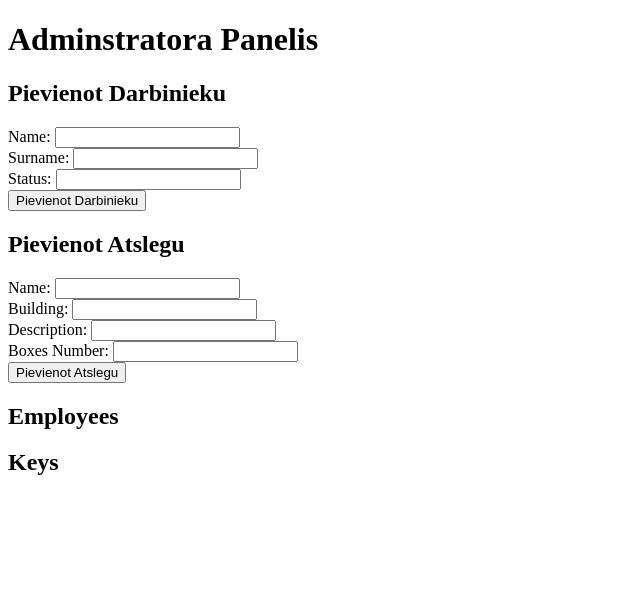
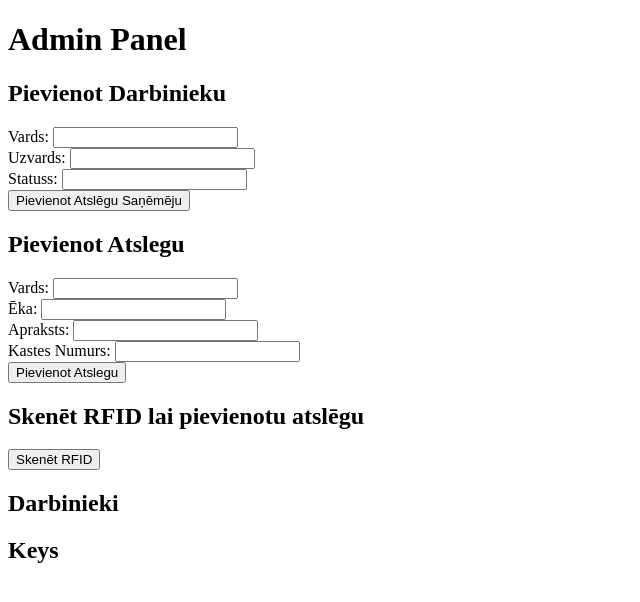
Before and after one commit to MajesticTaco/piekluve, a Flask app: page /admin in a window 1280 px wide. Shown: the top 602 px of the page, without its empty margins (0-640 px from the left). Run offline with Flask 3, Linux system fonts and the light colour scheme; the visitor is signed in with stand-in values (Sample User, id 1); data that the repository does not hold is empty.

Commit message:
Add files via upload

```diff
--- a/app.py
+++ b/app.py
@@ -1,38 +1,52 @@
+# importē nepieciešamās bibliotēkas
+import serial
+from serial.serialutil import SerialException
 from flask import Flask, render_template, g, request, redirect, session
 from database import get_all_employees, get_all_keys, add_employee, delete_employee, add_key, delete_key, get_db, close_db, init_db
 
+# inicializē flask lietotni
 app = Flask(__name__)
-app.secret_key = 'your_secret_key_here'
+app.secret_key = 'tava_slēptā_atslēga_te'
 
 initialized = False
+rfid_port = 'COM10'
 
-
+# izveido savienojumu ar datu bāzi pirms katras pieprasījuma
 @app.before_request
 def before_request():
     g.db = get_db()
 
+# aizver datu bāzes savienojumu pēc katras pieprasījuma
 @app.teardown_request
 def teardown_request(exception):
     close_db()
 
-
+# funkcija, lai inicializētu datu bāzi, ja tā vēl nav
 def initialize():
     global initialized
     if not initialized:
         init_db()
         initialized = True
 
+# mēģina izveidot savienojumu ar rfid lasītāju
+try:
+    rfid_reader = serial.Serial(rfid_port, 9600, timeout=0.1)
+except SerialException as e:
+    print("kļūda, atverot sērijas portu:", e)
+    rfid_reader = None
+
+# sākumlapas maršruts
 @app.route('/')
 def index():
     initialize()
     return render_template('index.html')
 
+# pieteikšanās maršruts
 @app.route('/login', methods=['GET', 'POST'])
 def login():
     if request.method == 'POST':
         username = request.form['username']
         password = request.form['password']
-
 
         if username == 'admin' and password == 'admin_password':
             session['username'] = username
@@ -41,15 +55,17 @@ def login():
             session['username'] = username
             return redirect('/user')
         else:
-            return 'Invalid username or password'
+            return 'nederīgs lietotājvārds vai parole'
 
     return render_template('login.html')
 
+# izrakstīšanās maršruts
 @app.route('/logout')
 def logout():
     session.pop('username', None)
     return redirect('/login')
 
+# administrācijas lapas maršruts
 @app.route('/admin')
 def admin():
     if 'username' in session and session['username'] == 'admin':
@@ -60,6 +76,7 @@ def admin():
     else:
         return redirect('/login')
 
+# lietotāja lapas maršruts
 @app.route('/user')
 def user():
     if 'username' in session and session['username'] == 'user':
@@ -70,6 +87,7 @@ def user():
     else:
         return redirect('/login')
 
+# pievieno darbinieku maršrutu
 @app.route('/add_employee', methods=['POST'])
 def add_employee_route():
     if 'username' in session and session['username'] == 'admin':
@@ -81,6 +99,7 @@ def add_employee_route():
     else:
         return redirect('/login')
 
+# pievieno atslēgu maršrutu
 @app.route('/add_key', methods=['POST'])
 def add_key_route():
     if 'username' in session and session['username'] == 'admin':
@@ -93,6 +112,32 @@ def add_key_route():
     else:
         return redirect('/login')
 
+# pievieno atslēgu ar rfid maršrutu
+@app.route('/add_key_rfid', methods=['POST'])
+def add_key_rfid():
+    if 'username' in session and session['username'] == 'admin':
+        if rfid_reader:
+            rfid_data = rfid_reader.readline().strip().decode('utf-8')
+            if rfid_data:
+                name = request.form['key_name']
+                building = request.form['building']
+                description = request.form['description']
+                boxes_number = request.form['boxes_number']
+                add_key(name, building, description, boxes_number)
+                return redirect('/admin')
+            else:
+                return "kļūda: rfid dati ir tukši"
+        else:
+            name = request.form['key_name']
+            building = request.form['building']
+            description = request.form['description']
+            boxes_number = request.form['boxes_number']
+            add_key(name, building, description, boxes_number)
+            return redirect('/admin')
+    else:
+        return redirect('/login')
+
+# dzēst darbinieku maršrutu
 @app.route('/delete_employee/<int:employee_id>')
 def delete_employee_route(employee_id):
     if 'username' in session and session['username'] == 'admin':
@@ -101,6 +146,7 @@ def delete_employee_route(employee_id):
     else:
         return redirect('/login')
 
+# dzēst atslēgu maršrutu
 @app.route('/delete_key/<int:key_id>')
 def delete_key_route(key_id):
     if 'username' in session and session['username'] == 'admin':
@@ -109,5 +155,6 @@ def delete_key_route(key_id):
     else:
         return redirect('/login')
 
+# palaiž lietotni
 if __name__ == '__main__':
     app.run(debug=True)
--- a/templates/admin.html
+++ b/templates/admin.html
@@ -6,33 +6,36 @@
     <title>Admin Panel</title>
 </head>
 <body>
-    <h1>Adminstratora Panelis</h1>
+    <h1>Admin Panel</h1>
 
     <h2>Pievienot Darbinieku</h2>
     <form action="/add_employee" method="POST">
-        <label for="name">Name:</label>
-        <input type="text" id="name" name="vards" required><br>
-        <label for="surname">Surname:</label>
-        <input type="text" id="surname" name="uzvards" required><br>
-        <label for="status">Status:</label>
-        <input type="text" id="status" name="statuss" required><br>
-        <input type="submit" value="Pievienot Darbinieku">
+        <label for="name">Vards:</label>
+        <input type="text" id="name" name="name" required><br>
+        <label for="surname">Uzvards:</label>
+        <input type="text" id="surname" name="surname" required><br>
+        <label for="status">Statuss:</label>
+        <input type="text" id="status" name="status" required><br>
+        <input type="submit" value="Pievienot Atslēgu Saņēmēju">
     </form>
 
     <h2>Pievienot Atslegu</h2>
     <form action="/add_key" method="POST">
-        <label for="key_name">Name:</label>
-        <input type="text" id="key_name" name="atslega" required><br>
-        <label for="building">Building:</label>
-        <input type="text" id="building" name="ēka" required><br>
-        <label for="description">Description:</label>
-        <input type="text" id="description" name="apraksts" required><br>
-        <label for="boxes_number">Boxes Number:</label>
-        <input type="number" id="boxes_number" name="kastes nr." required><br>
+        <label for="key_name">Vards:</label>
+        <input type="text" id="key_name" name="key_name" required><br>
+        <label for="building">Ēka:</label>
+        <input type="text" id="building" name="building" required><br>
+        <label for="description">Apraksts:</label>
+        <input type="text" id="description" name="description" required><br>
+        <label for="boxes_number">Kastes Numurs:</label>
+        <input type="number" id="boxes_number" name="boxes_number" required><br>
         <input type="submit" value="Pievienot Atslegu">
     </form>
 
-    <h2>Employees</h2>
+    <h2>Skenēt RFID lai pievienotu atslēgu</h2>
+    <button onclick="scanRFID()">Skenēt RFID</button>
+
+    <h2>Darbinieki</h2>
     <ul>
         {% for employee in employees %}
         <li>
@@ -51,5 +54,49 @@
         </li>
         {% endfor %}
     </ul>
+
+    <input type="hidden" id="rfid_data" name="rfid_data">
+
 </body>
 </html>
+
+<script>
+function scanRFID() {
+    fetch('/add_key_rfid', {
+        method: 'POST',
+        headers: {
+            'Content-Type': 'application/json'
+        },
+        body: JSON.stringify({})
+    })
+    .then(response => {
+        if (response.ok) {
+            return response.json();
+        }
+        throw new Error('Network response was not ok.');
+    })
+    .then(data => {
+
+    })
+    .catch(error => {
+        console.error('Error:', error);
+    });
+
+
+    setTimeout(getRFIDData, 1000);
+}
+
+function getRFIDData() {
+    fetch('/get_rfid_data')
+    .then(response => response.json())
+    .then(data => {
+        if (data.rfid_data) {
+
+            document.getElementById("rfid_data").value = data.rfid_data;
+        }
+    })
+    .catch(error => {
+        console.error('Error:', error);
+    });
+}
+</script>
--- a/templates/login.html
+++ b/templates/login.html
@@ -9,9 +9,9 @@
     <h1>Pieslēgties</h1>
     <form action="/login" method="POST">
         <label for="username">Username:</label>
-        <input type="text" id="username" name="Lietotajvards" required><br>
+        <input type="text" id="username" name="username" required><br>
         <label for="password">Password:</label>
-        <input type="password" id="password" name="Parole" required><br>
+        <input type="password" id="password" name="password" required><br>
         <input type="submit" value="Login">
     </form>
 </body>
--- a/templates/user.html
+++ b/templates/user.html
@@ -25,16 +25,16 @@
     <h2>Izsniegt atslegu</h2>
     <form action="/issue_key" method="POST">
         <label for="employee_id">Employee ID:</label>
-        <input type="text" id="employee_id" name="darbinieka_id" required><br>
+        <input type="text" id="employee_id" name="employee_id" required><br>
         <label for="key_id">Key ID:</label>
-        <input type="text" id="key_id" name="atslegas_id" required><br>
+        <input type="text" id="key_id" name="key_id" required><br>
         <input type="submit" value="Issue Key">
     </form>
 
     <h2>Sanemt atslegu</h2>
     <form action="/return_key" method="POST">
         <label for="key_id_return">Key ID:</label>
-        <input type="text" id="key_id_return" name="atslegas_id_sanemt required><br>
+        <input type="text" id="key_id_return" name="key_id_return" required><br>
         <input type="submit" value="Sanemt atslegu">
     </form>
 </body>
```
